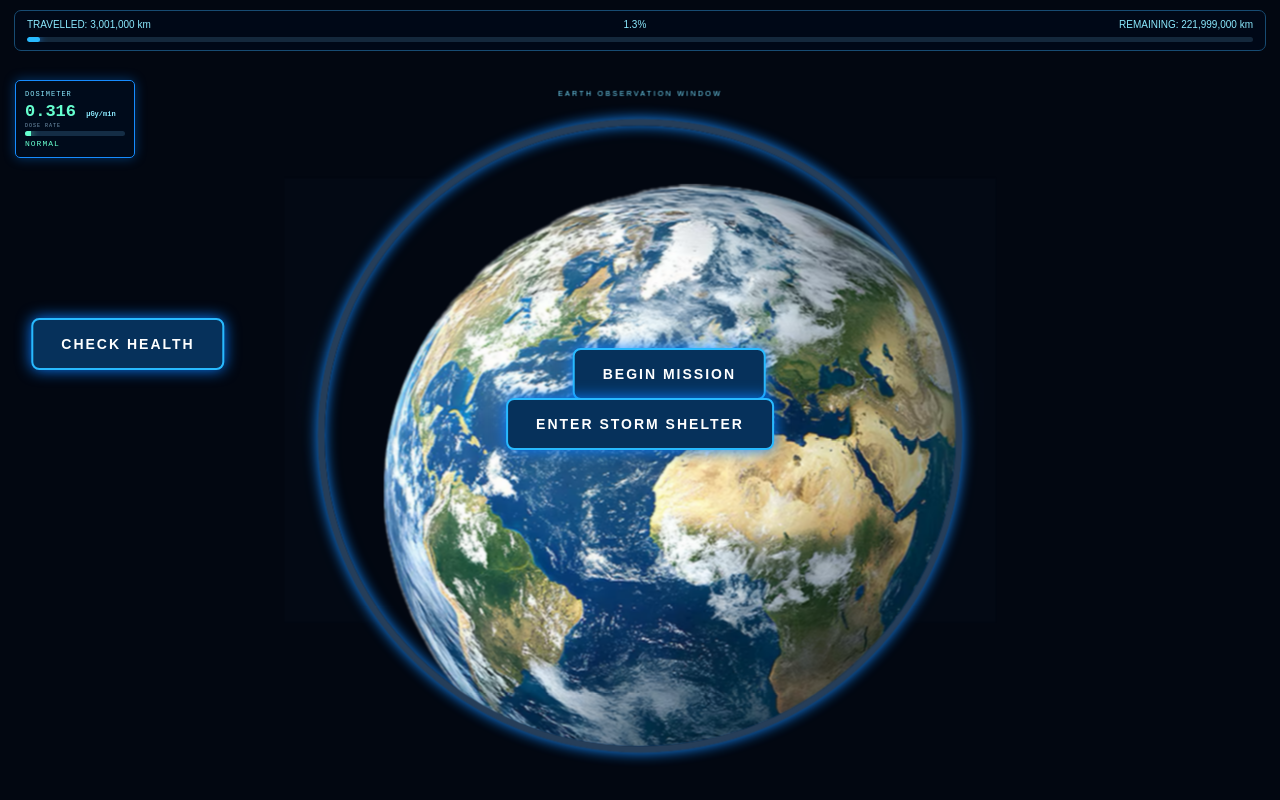
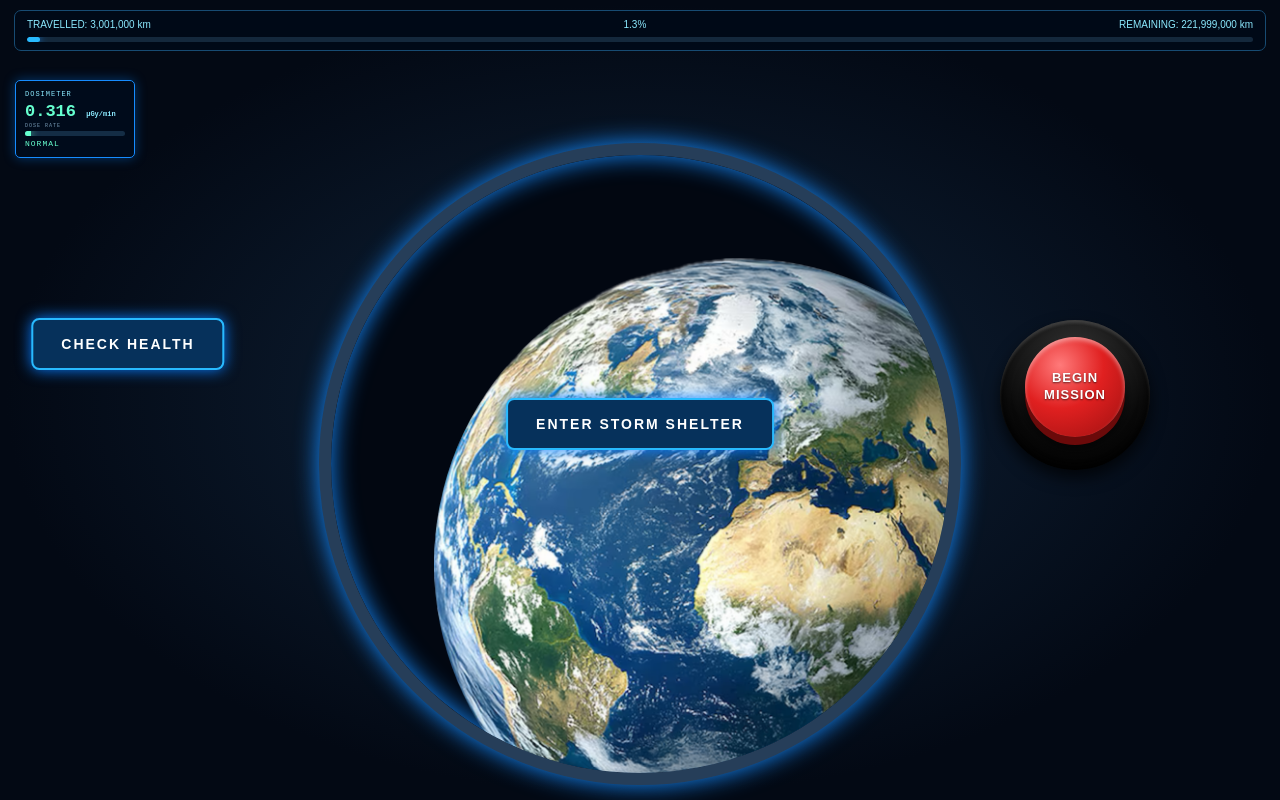
Before and after one commit to arkar-hh/nasa, a plain HTML site: page index.html in a window 1280 px wide. Drawn offline with Linux system fonts and the light colour scheme.

Commit message:
button looks super flipping cool now

```diff
--- a/index.html
+++ b/index.html
@@ -53,7 +53,7 @@ body {
 
 .forward-view {
     background: radial-gradient(ellipse at center, #10243b 0%, #030914 70%);
-    transform: translateZ(-800px);
+    transform: translateZ(-800px) scale(1.8);
     opacity: 1;
 }
 
@@ -66,8 +66,8 @@ body {
 
 .window {
     position: absolute;
-    width: min(calc(150vw - 40px), calc(150vh - 40px));
-    height: min(calc(150vw -40px), calc(150vh - 40px));
+    width: min(calc(83vw - 22px), calc(83vh - 22px));
+    height: min(calc(83vw - 22px), calc(83vh - 22px));
     border: 12px solid #263e59;
     border-radius: 50%;
     left: 50%;
@@ -164,25 +164,89 @@ body {
     font-size: 15px;
 }
 
+/* black base */
 .begin-button {
+    pointer-events: none;
+    position: absolute;
+    top: 40%;
+    right: 130px;
+    bottom: auto;
+    left: auto;
+    transform: none;
+    width: 150px;
+    height: 150px;
+    padding: 0;
+    border: none;
+    border-radius: 50%;
+    display: flex;
+    align-items: center;
+    justify-content: center;
+    cursor: pointer;
+    background: radial-gradient(circle at 50% 25%, #333, #0a0a0a 60%, #000);
+    box-shadow:
+        0 8px 16px rgba(0, 0, 0, 0.7),             /* shadow on the panel */
+        inset 0 3px 3px rgba(255, 255, 255, 0.15), /* top rim highlight */
+        inset 0 -6px 10px rgba(0, 0, 0, 0.9);      /* recessed lower edge */
+    -webkit-tap-highlight-color: transparent;
+    color: white;
+}
+
+/* red cap */
+.begin-cap {
+    display: flex;
+    align-items: center;
+    justify-content: center;
+    width: 100px;
+    height: 100px;
+    border-radius: 50%;
+    text-align: center;
+    font-size: 13px;
+    font-weight: bold;
+    letter-spacing: 1px;
+    line-height: 1.3;
+    color: white;
+    text-shadow: 0 1px 2px rgba(0, 0, 0, 0.6);
+    background: radial-gradient(circle at 35% 28%, #ff7a7a, #e02020 45%, #9c1010);
+    transform: translateY(-8px);
+    box-shadow:
+        0 8px 0 #6b0a0a,                           /* cap side wall */
+        0 13px 12px rgba(0, 0, 0, 0.6),            /* shadow cast on the base */
+        inset 0 3px 4px rgba(255, 255, 255, 0.45); /* top highlight */
+    transition: transform 0.08s, box-shadow 0.08s;
+}
+
+.begin-button.pressed .begin-cap {
+    transform: translateY(-1px);
+    background: radial-gradient(circle at 35% 28%, #f05a5a, #c41a1a 45%, #8a0d0d);
+    box-shadow:
+        0 1px 0 #6b0a0a,
+        0 3px 5px rgba(0, 0, 0, 0.6),
+        inset 0 2px 6px rgba(0, 0, 0, 0.35);
+}
+
+
+.begin-button:focus-visible {
+    outline: 2px solid #28baff;
+    outline-offset: 4px;
+}
+
+
+.begin-hit {
     position: fixed;
-    z-index: 10;
-    bottom: 400px;
-    left: 10%;
-    transform: translateX(230%);
-    padding: 16px 28px;
-    border: 2px solid #28baff;
-    border-radius: 8px;
-    background: #06315b;
-    color: white;
-    font-size: 14px;
-    font-weight: bold;
-    letter-spacing: 2px;
-    box-shadow: 0 0 15px #087dff;
-    white-space: nowrap;
+    z-index: 20;
+    top: 40%;
+    right: 130px;
+    width: 150px;
+    height: 150px;
+    padding: 0;
+    border: none;
+    border-radius: 50%;
+    background: transparent;
+    cursor: pointer;
 }
-.begin-button:active {
-    background: #087dff;
+
+body:has(.room.turning) .begin-hit {
+    pointer-events: none;
 }
 
 .monitor-row {
@@ -633,6 +697,10 @@ body {
                 <img class="earth" id="earth"
                      src="earth.png" alt="Earth">
             </div>
+            <button id="beginButton" class="begin-button" type="button" tabindex="-1" aria-hidden="true">
+                <span class="begin-cap">BEGIN<br>MISSION</span>
+            </button>
+
         </section>
 
         <section class="view right-view">
@@ -719,13 +787,13 @@ body {
     CHECK HEALTH
 </button>
 
-<button id="beginButton" class ="begin-button" type="button">
-		BEGIN MISSION
-</button>
 
 <button id="returnButton" class="nav-button hidden" type="button">
     WINDOW VIEW
 </button>
+
+<button id="beginHit" class="begin-hit" type="button" aria-label="Begin mission"></button>
+
 
 <!-- STUFF TO PASTE -->
 
@@ -793,6 +861,8 @@ document.addEventListener("DOMContentLoaded", function() {
     const earth = document.getElementById("earth");
     const cstSurvey = document.getElementById("cst-survey");
     const testButton = document.getElementById("cst-button");
+    const beginHit = document.getElementById("beginHit");
+
 
     const cstQuestions = [
         ["TENSE", "CALM"],
@@ -804,10 +874,10 @@ document.addEventListener("DOMContentLoaded", function() {
     ]
     const shelterButton = document.getElementById("shelterButton");
 
-		const sceneFade = document.getElementById("sceneFade");
-		const stormShelter = document.getElementById("stormShelter");
+	const sceneFade = document.getElementById("sceneFade");
+	const stormShelter = document.getElementById("stormShelter");
 
-		let shelterTriggered = false;
+	let shelterTriggered = false;
 
     let atMedicalStation = false;
     let missionStarted = false;
@@ -817,17 +887,23 @@ document.addEventListener("DOMContentLoaded", function() {
     let returnTimer = null;
 
 
-    //playing my audio yay
-
     testButton.addEventListener("click", function() {
         wrapper.classList.remove("hidden")
     });
 
 
-    beginButton.addEventListener("click", function() {
+    //playing my audio yay
+
+    beginHit.addEventListener("pointerdown", function() {
+        beginButton.classList.add("pressed");
+    });
+
+    beginHit.addEventListener("click", function() {
+        if (missionStarted) return;
         missionStarted = true;
 
-        beginButton.classList.add("hidden");
+        beginButton.classList.add("pressed");
+        beginHit.disabled = true;
 
         var audio = document.getElementById("welcomeAudio");
         var assistant = document.getElementById("voiceAssistant");
@@ -865,7 +941,6 @@ document.addEventListener("DOMContentLoaded", function() {
         room.classList.add("turning");
 
         checkButton.classList.add("hidden");
-        beginButton.classList.add("hidden");
 
         returnTimer = setTimeout(function() {
                 returnButton.classList.remove("hidden");
@@ -884,12 +959,6 @@ document.addEventListener("DOMContentLoaded", function() {
         room.classList.remove("turning");
 
         returnButton.classList.add("hidden");
-
-        if (!missionStarted) {
-            beginTimer = setTimeout(function() {
-                beginButton.classList.remove("hidden");
-            }, 2000)
-        }
 
         checkTimer = setTimeout(function() {
                 checkButton.classList.remove("hidden");
@@ -939,6 +1008,8 @@ document.addEventListener("DOMContentLoaded", function() {
     // Enter the solar storm shelter
 
 		shelterButton.addEventListener("click", function() {
+            checkButton.classList.add("hidden")
+
 
 		    shelterButton.classList.add("hidden");
 
```
